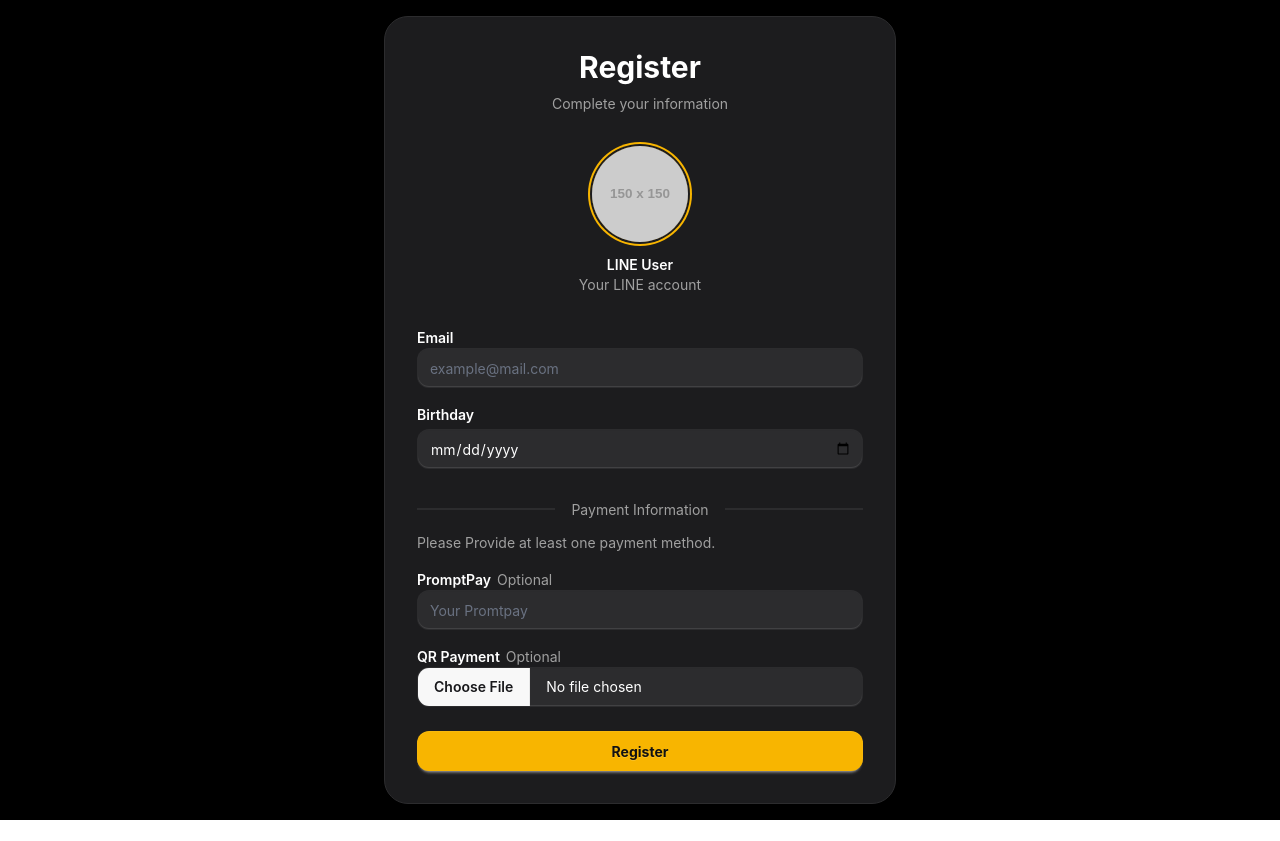
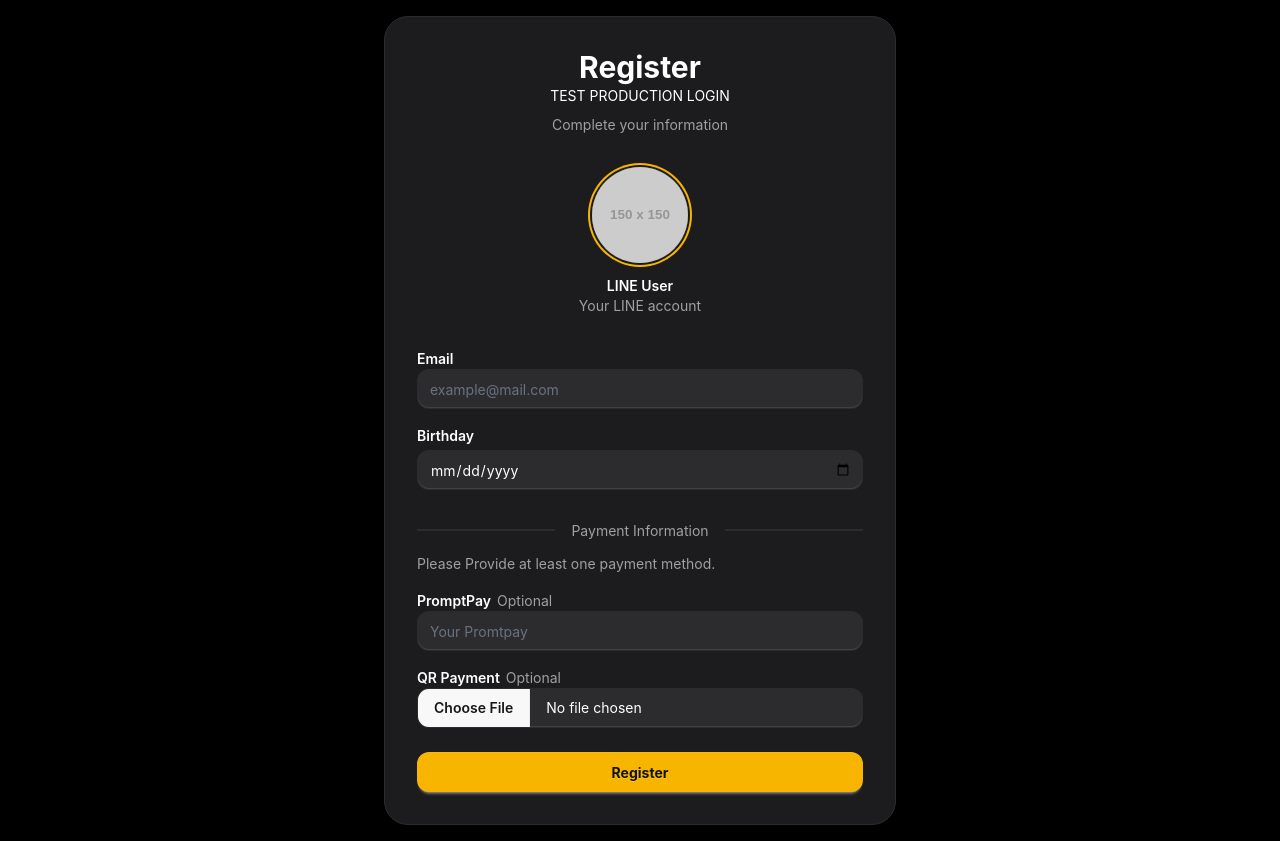
Before and after one commit to PasitchoteJong/Wonglao_Web, a React (Vite) app: page /register-line in a window 1280 px wide. Before the commit the page ends 820 px from the top, so only its background shows below. Built offline with nearby package versions, Linux system fonts and the light colour scheme.

Commit message:
fix login

```diff
--- a/src/pages/RegisterLine.jsx
+++ b/src/pages/RegisterLine.jsx
@@ -30,7 +30,6 @@ function RegisterLine() {
   };
 
   const handleQRChange = (e) => {
-
     const file = e.target.files[0];
 
     if (!file) return;
@@ -89,7 +88,7 @@ function RegisterLine() {
           <div className="card-body p-8">
             <div className="text-center mb-6">
               <h1 className="text-3xl font-bold text-white">Register</h1>
-
+              <p className="text-white">TEST PRODUCTION LOGIN</p>
               <p className="text-[#A0A0A0] mt-2">Complete your information</p>
             </div>
 
```
